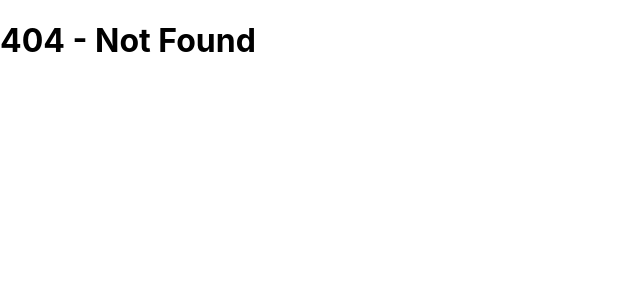
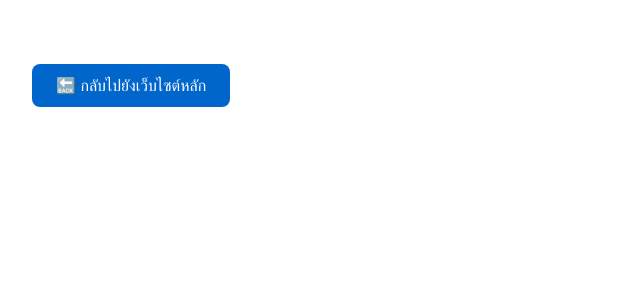
Before and after one commit to SiamGuardSolution/siamguard-fastform, a React (Create React App) app: page /thank-you in a window 1280 px wide. Before the commit this address had no page. Shown: the top 300 px of the page, without its empty margins (0-640 px from the left). Built offline with nearby package versions, Linux system fonts and the light colour scheme.

Commit message:
ThankyouPage

```diff
--- a/src/App.js
+++ b/src/App.js
@@ -11,6 +11,7 @@ import CompanyInfoForm from './components/CompanyInfoForm';
 import QuotationForm from './components/QuotationForm';
 
 import './App.css';
+import ThankYouPage from './pages/ThankYouPage';
 
 function AppWrapper() {
   return (
@@ -61,6 +62,7 @@ function App() {
           path="*"
           element={<h1>404 - Not Found</h1>}
         />
+        <Route path="/thank-you" element={<ThankYouPage />} />
       </Routes>
     </div>
   );
--- a/src/pages/EnterKeyPage.jsx
+++ b/src/pages/EnterKeyPage.jsx
@@ -87,13 +87,13 @@ export default function EnterKeyPage() {
         ยืนยัน License Key
         </button>
 
-                {/* ปุ่มซื้อผ่านระบบอัตโนมัติ */}
+        {/* ปุ่มซื้อผ่านระบบอัตโนมัติ */}
         <div style={{ marginTop: '20px', textAlign: 'center' }}>
           <p style={{ marginBottom: '10px', color: '#555' }}>ยังไม่มี License Key?</p>
           <button
             onClick={() => {
               const beamCheckoutUrl =
-                'https://pay.beamcheckout.com/siamguard/SGFastform';
+                'https://pay.beamcheckout.com/siamguard/FastformSG';
               window.location.href = beamCheckoutUrl;
             }}
             style={{
@@ -109,6 +109,26 @@ export default function EnterKeyPage() {
             ซื้อผ่านระบบอัตโนมัติ
           </button>
         </div>
+
+        {/* ปุ่มเพิ่มเติม: ดูวิดีโอสาธิต */}
+        <div style={{ marginTop: '20px', textAlign: 'center' }}>
+          <button
+            onClick={() => {
+              window.open('https://www.youtube.com/watch?v=YOUR_VIDEO_ID', '_blank');
+            }}
+            style={{
+              padding: '10px 16px',
+              fontSize: '16px',
+              backgroundColor: '#6c757d',
+              color: '#fff',
+              border: 'none',
+              borderRadius: '6px',
+              cursor: 'pointer',
+            }}
+          >
+            ▶️ ดูวิดีโอวิธีใช้งาน
+          </button>
+        </div>
       </div>
     </div>
   );
--- /dev/null
+++ b/src/pages/ThankYouPage.jsx
@@ -0,0 +1,22 @@
+export default function ThankYouPage() {
+  const wixThankYouUrl = 'https://www.Siamguards.com/thankyou'; // ✅ เปลี่ยน URL เป็นของคุณจริง
+
+  return (
+    <div style={{ padding: '2rem', fontFamily: 'sans-serif' }}>
+      <a
+        href={wixThankYouUrl}
+        style={{
+          display: 'inline-block',
+          marginTop: '2rem',
+          padding: '0.75rem 1.5rem',
+          backgroundColor: '#0066cc',
+          color: '#fff',
+          textDecoration: 'none',
+          borderRadius: '0.5rem'
+        }}
+      >
+        🔙 กลับไปยังเว็บไซต์หลัก
+      </a>
+    </div>
+  );
+}
```
Also changed, not shown: src/api/beam.js (deleted, +0 -18 lines).
